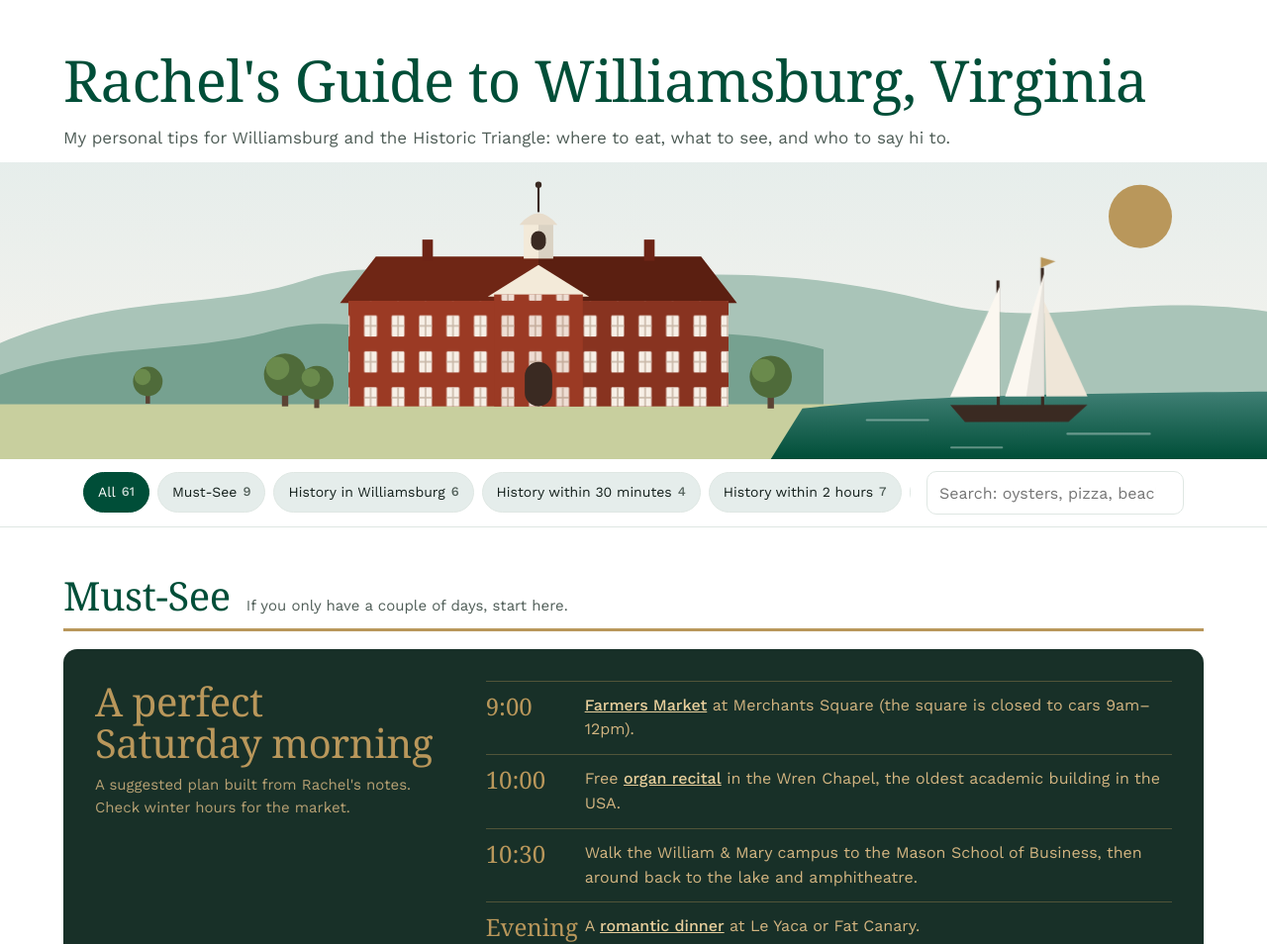
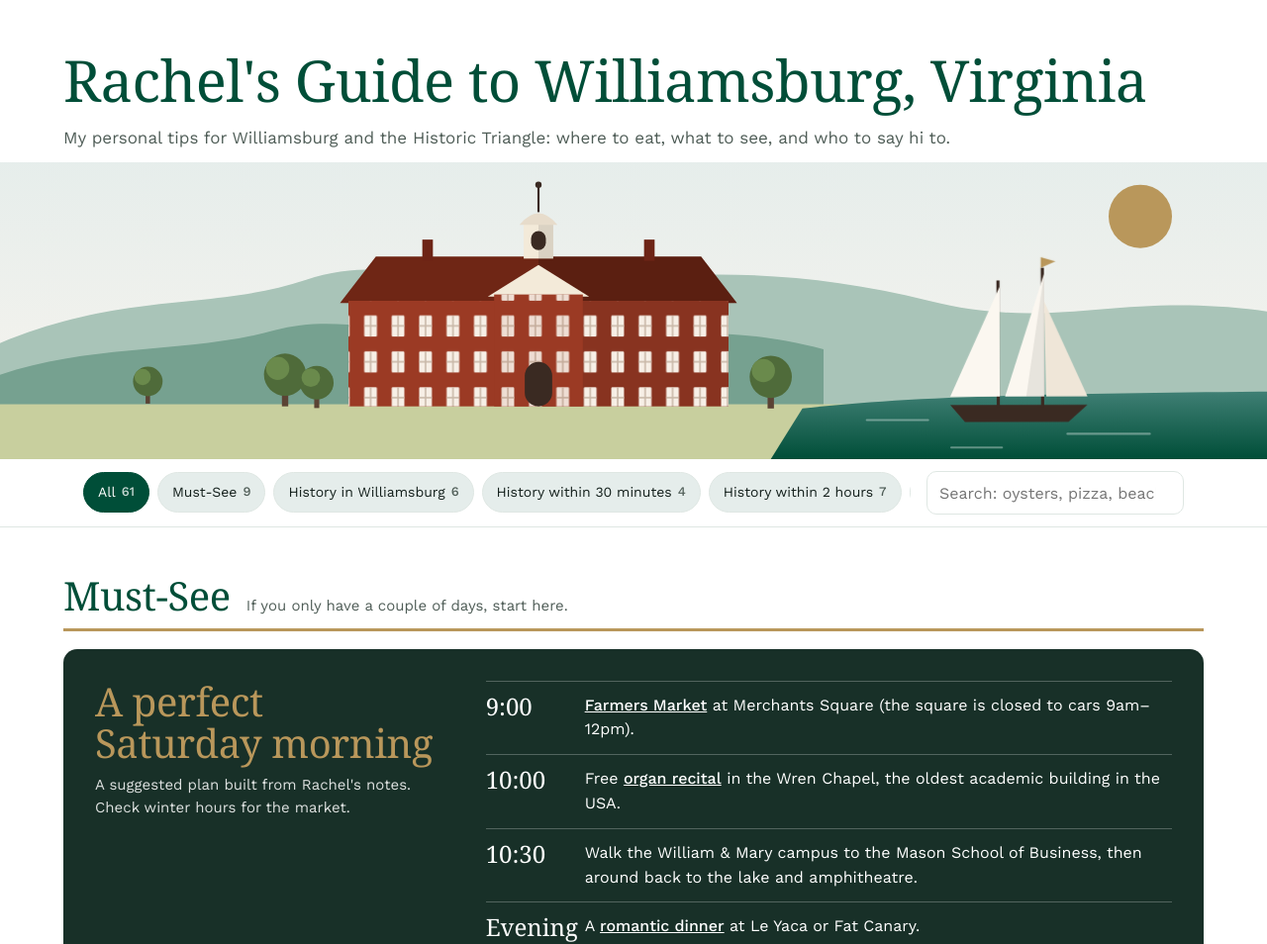
Before and after one commit to tingtingchung/williamsburg, a plain HTML site: page index.html in a window 1280 px wide. Shown: the top 954 px of the page at 99% size. Drawn offline with nearby package versions, Linux system fonts and the light colour scheme; a web font is replaced by a local one.

Commit message:
Saturday plan: gold title, white text on green
Co-Authored-By: Claude Opus 5.5 <noreply@anthropic.com>
Claude-Session: https://claude.ai/code/session_01H98D71EJru4BJ2S2UEbbgG

```diff
--- a/index.html
+++ b/index.html
@@ -49,15 +49,15 @@ h1{font-size:clamp(36px,6vw,58px);color:var(--brick)}
 .search{flex:0 1 260px;position:relative}
 .search input{width:100%;font:16px "Work Sans",sans-serif;padding:9px 12px;min-height:44px;border:1px solid var(--line);border-radius:10px;background:var(--card);color:var(--ink)}
 :focus-visible{outline:3px solid var(--bay);outline-offset:2px}
-.sat{background:#183028;color:#d2b480;border-radius:14px;padding:clamp(20px,3vw,32px);margin:0 0 18px}
+.sat{background:#183028;color:#fff;border-radius:14px;padding:clamp(20px,3vw,32px);margin:0 0 18px}
 .sat .wrap{display:grid;grid-template-columns:minmax(0,1fr) minmax(0,2fr);gap:24px 48px;align-items:start}
 .sec .sat h2,.sat h2{font-size:clamp(28px,3.4vw,40px);color:#B9975B}
 .sat p{margin:10px 0 0;opacity:.85;font-size:15px}
 .sat ol{list-style:none;margin:0;padding:0;display:grid;gap:12px}
-.sat li{display:grid;grid-template-columns:5.5em minmax(0,1fr);gap:12px;border-top:1px solid rgba(185,151,91,.35);padding-top:12px}
+.sat li{display:grid;grid-template-columns:5.5em minmax(0,1fr);gap:12px;border-top:1px solid rgba(255,255,255,.25);padding-top:12px}
 .sat time{font-family:"Libre Caslon Display",Georgia,serif;font-size:24px;white-space:nowrap;line-height:1.1}
-.sat a{color:#e8cf9c;font-weight:500}
-.sat time{color:#B9975B}
+.sat a{color:#fff;font-weight:500}
+.sat time{color:#fff}
 section.sec{padding-top:clamp(28px,4vw,48px)}
 .sec header{display:flex;flex-wrap:wrap;gap:4px 16px;align-items:baseline;border-bottom:3px solid #B9975B;padding-bottom:10px;margin-bottom:18px}
 .sec h2{font-size:clamp(28px,3.6vw,40px);color:var(--brick)}
```
Also changed, not shown: template.html (+4 -4 lines).
